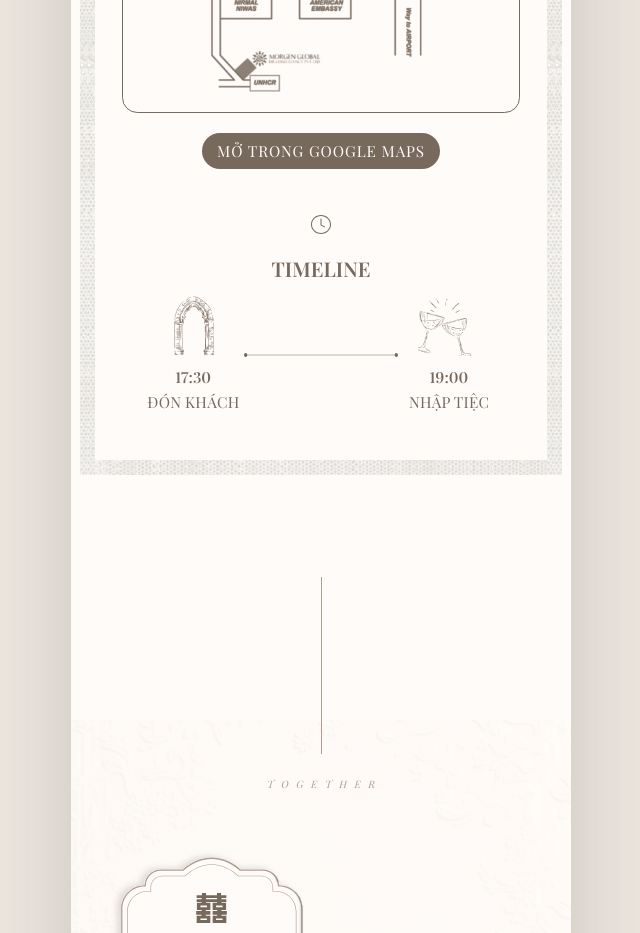
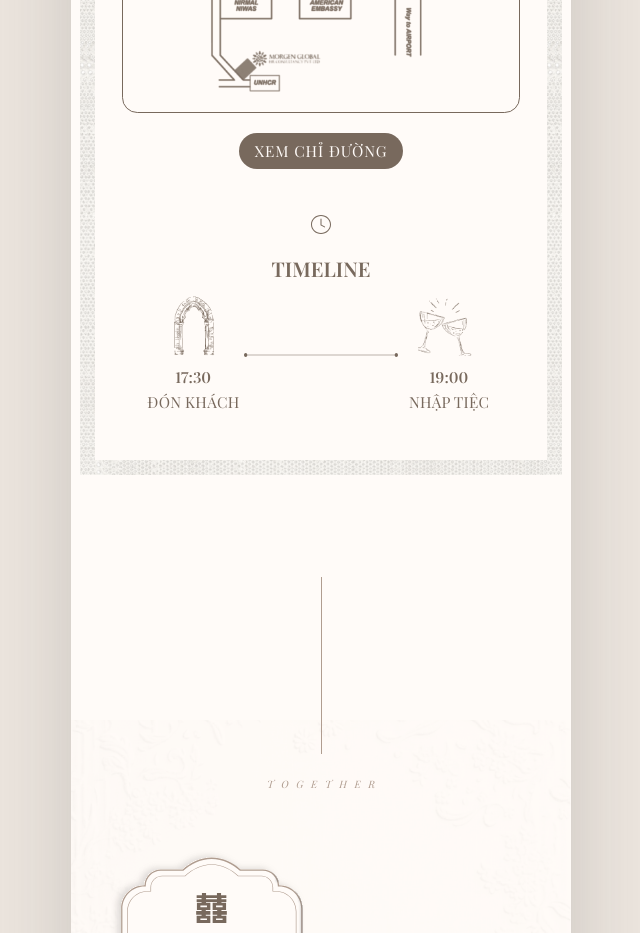
Before and after one commit to huongnguyenduc/lumin-studio, a Next.js app in the folder apps/wedding-web/: page / in a window 1280 px wide. Shown: the part 1920-2853 px from the top of the page, without its empty margins (319-959 px from the left). Built offline with nearby package versions, Linux system fonts and the light colour scheme; no server answers.

Commit message:
copy(wedding-web): đổi nút bản đồ thành "Xem chỉ đường"

```diff
--- a/apps/wedding-web/src/messages/vi.ts
+++ b/apps/wedding-web/src/messages/vi.ts
@@ -27,7 +27,7 @@ export const vi = {
     venueHall: 'Sảnh tầng 5',
     venueAddress: '128/16 Nguyễn Ái Quốc, phường Tam Hiệp, Thành phố Đồng Nai',
     mapAlt: 'Sơ đồ đường đi',
-    openMaps: 'Mở trong google maps',
+    openMaps: 'Xem chỉ đường',
     timeline: 'Timeline',
     timelineWelcomeTime: '17:30',
     timelineWelcome: 'Đón khách',
```
